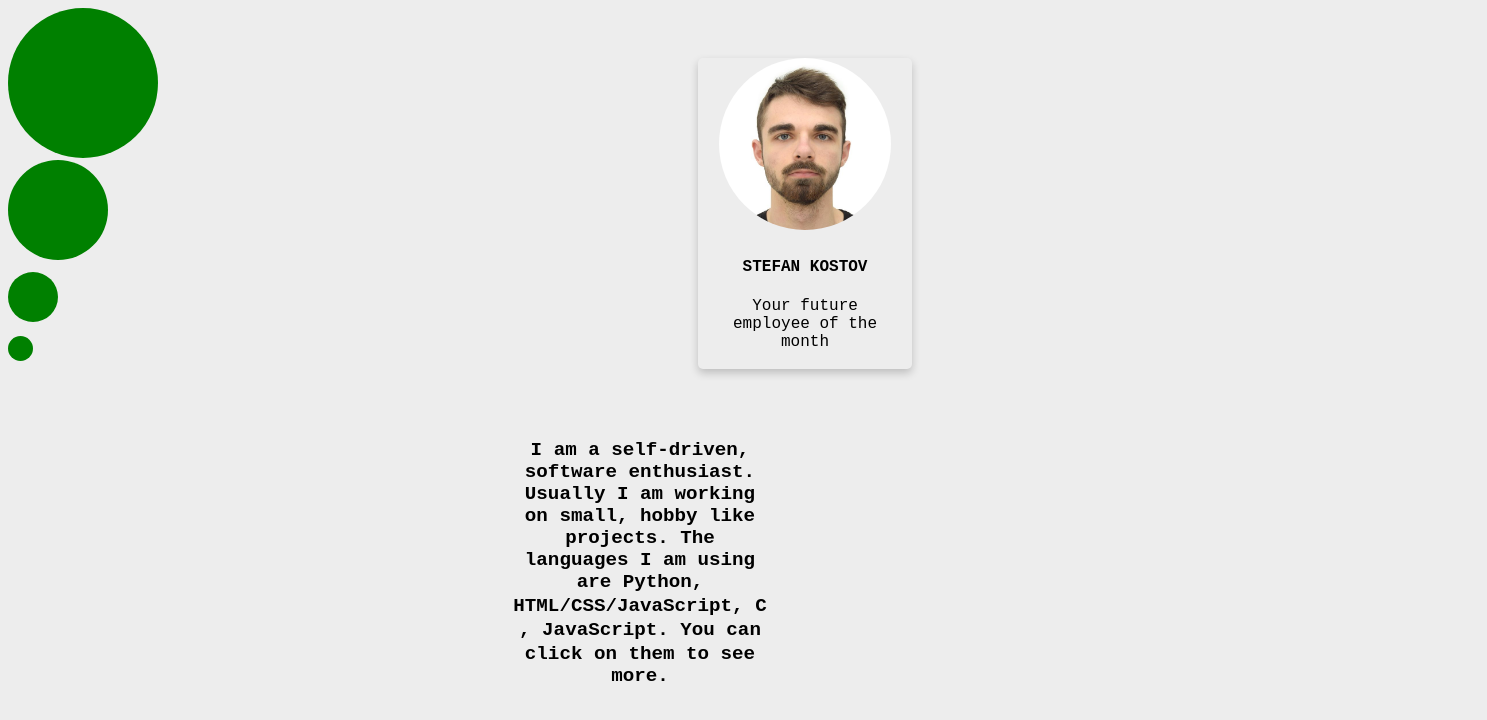
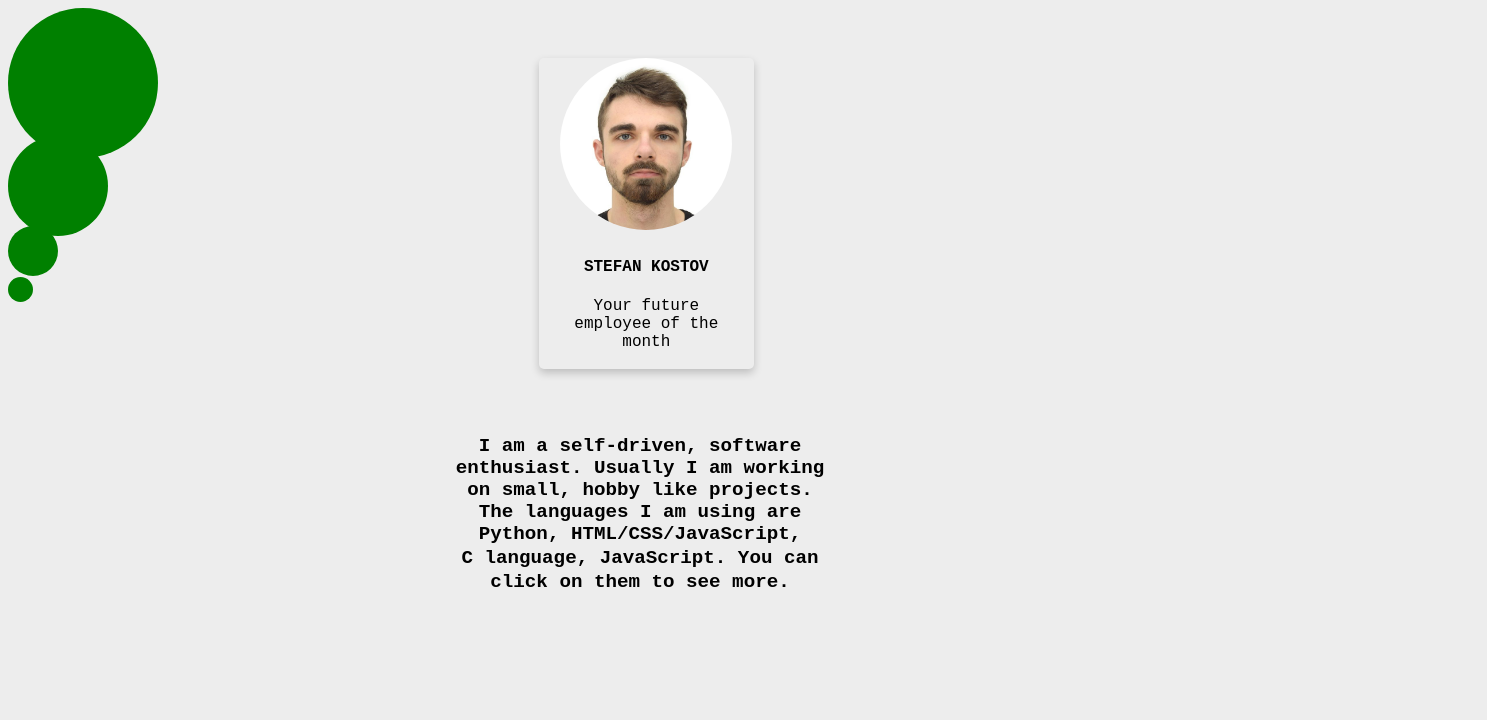
Before and after one commit to x43s3y/portfolio, a plain HTML site: page index.html in a window 1280 px wide. Shown: the top 720 px of the page, 1487 px wide, since content can reach past the window. Drawn offline with Linux system fonts and the light colour scheme.

Commit message:
updated resolution problems

```diff
--- a/css/style.css
+++ b/css/style.css
@@ -43,10 +43,6 @@ main {
 
 }
 
-#others {
-    position: absolute;
-}
-
 #python:not(.shown) {
     height: 150px;
     width: 150px;
@@ -55,33 +51,26 @@ main {
 #html:not(.shown) {
     height: 100px;
     width: 100px;
-    top: 20%;
+    margin-top: 10%;
 }
 
 #c:not(.shown) {
     height: 50px;
     width: 50px;
-    top: 34%;
+    margin-top: 17%;
 }
 
 #js:not(.shown) {
     height: 25px;
     width: 25px;
-    top: 42%;
-}
-
-#others:not(.shown) {
-    height: 12px;
-    width: 12px;
-    top: 47%;
+    margin-top: 21%;
 }
 
 /*CARD STUFF*/
 .card {
     position: relative;
     display: inline-block;
-    margin: 50px 500px;
-    left: 15%;
+    margin: 50px 58% 50px 42%;
     box-shadow: 0 4px 8px 0 rgba(0, 0, 0, 0.2);
     transition: 0.3s;
     width: 17%;
@@ -103,10 +92,15 @@ main {
 
 .introduction {
     text-align: center;
+    display: inline-block;
+    width: 30%;
     font-size: larger;
-    margin: 20px 500px;
     cursor: default;
     transition: 0.3s;
+}
+
+.center {
+    text-align: center;
 }
 
 button {
--- a/index.html
+++ b/index.html
@@ -130,16 +130,18 @@
                 <p>Your future employee of the month</p>
             </div>
         </div>
+        <div class="center">
             <h2 class="introduction">
                 I am a self-driven, software enthusiast. Usually I am working on small, hobby like projects. The
                 languages I am using are <span class="lang-button" data-panel="python">Python<span
                         class="underline"></span></span>, <span class="lang-button"
-                data-panel="html">HTML/CSS/JavaScript<span class="underline"></span></span>, <span class="lang-button"
-                data-panel="c">C<span class="underline"></span></span>, <span class="lang-button"
-                data-panel="js">JavaScript<span class="underline"></span></span>.
+                    data-panel="html">HTML/CSS/JavaScript<span class="underline"></span></span>, <span
+                    class="lang-button" data-panel="c">C language<span class="underline"></span></span>, <span
+                    class="lang-button" data-panel="js">JavaScript<span class="underline"></span></span>.
                 You can click on them to see
                 more.
             </h2>
+        </div>
         <!-- <div class="button">
             <i class="fa-solid fa-arrow-down"></i>
             <button>MORE</button>
```
Lines whose indentation alone changed are shown as unchanged.
